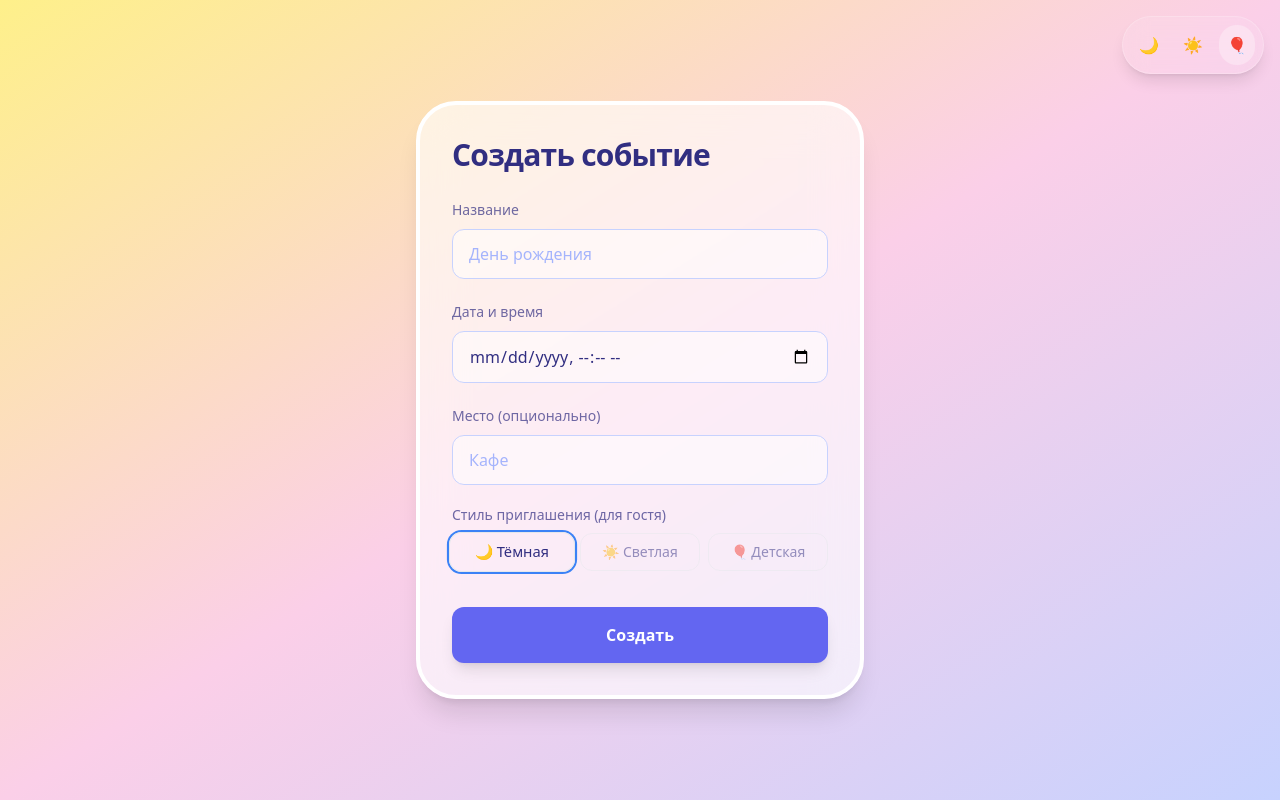
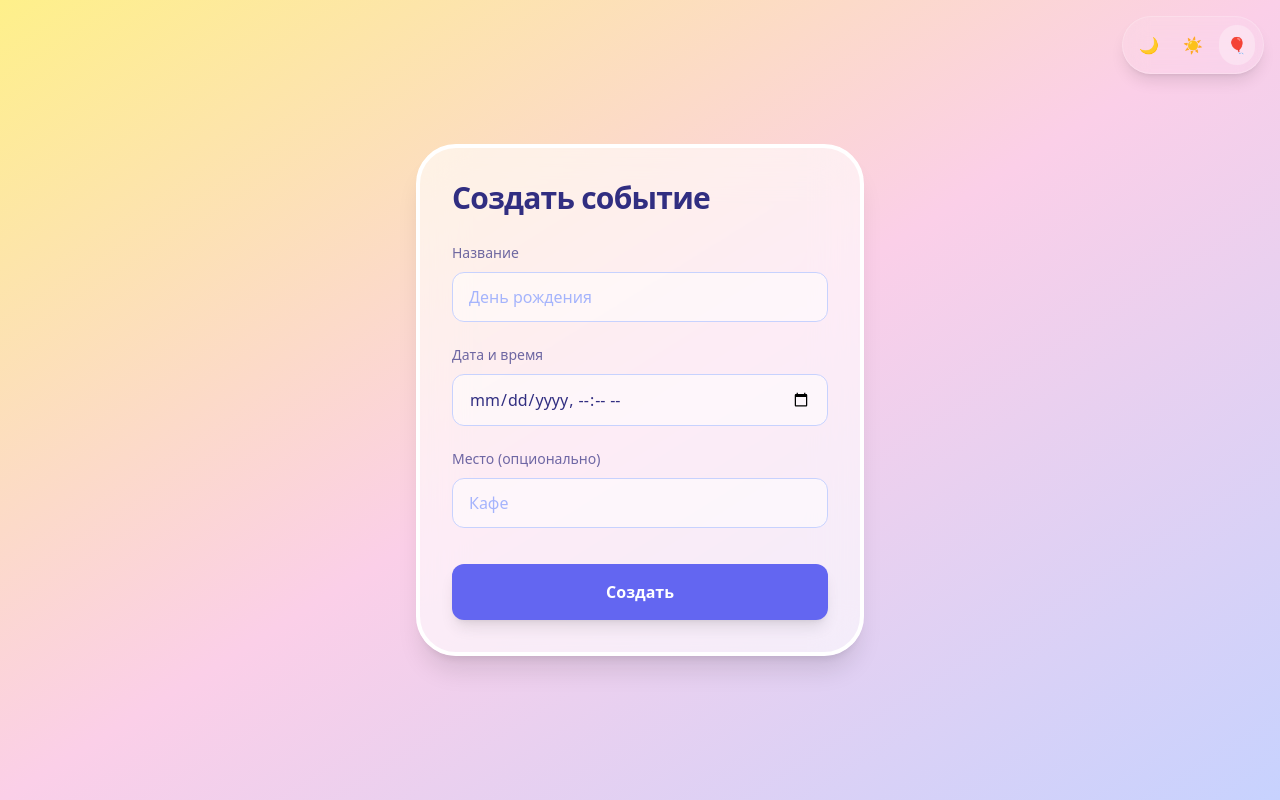
Before and after one commit to bug56rus/zovi-app, a Next.js app in the folder apps/web/: page /admin in a window 1280 px wide. Built offline with nearby package versions, Linux system fonts and the light colour scheme.

Commit message:
feat: add light and kids themes

```diff
--- a/apps/web/app/admin/page.tsx
+++ b/apps/web/app/admin/page.tsx
@@ -58,18 +58,6 @@ export default function CreateEventPage() {
             <input type="text" value={form.location} onChange={e => setForm({...form, location: e.target.value})} className={`w-full mt-2 border rounded-xl px-4 py-3 focus:outline-none transition-colors ${s.input}`} placeholder="Кафе" />
           </div>
 
-          <div>
-            <label className="text-sm opacity-70 mb-2 block">Стиль приглашения (для гостя)</label>
-            <div className="flex gap-2">
-              {['classic', 'light', 'kids'].map((t) => (
-                <button key={t} type="button" onClick={() => { playClick(); setForm({...form, templateId: t}); }}
-                  className={`flex-1 py-2 rounded-xl text-sm border transition-all ${form.templateId === t ? 'ring-2 ring-blue-500 scale-105' : 'opacity-50'}`}>
-                  {t === 'classic' ? '🌙 Тёмная' : t === 'light' ? '☀️ Светлая' : '🎈 Детская'}
-                </button>
-              ))}
-            </div>
-          </div>
-
           <button type="submit" disabled={loading} className={`mt-4 w-full py-4 font-semibold rounded-xl hover:scale-[1.02] active:scale-[0.98] transition-all shadow-lg ${s.btn}`}>
             {loading ? 'Создаем...' : 'Создать'}
           </button>
--- a/apps/web/app/context/ThemeContext.tsx
+++ b/apps/web/app/context/ThemeContext.tsx
@@ -1,4 +1,3 @@
-// apps/web/app/context/ThemeContext.tsx
 'use client';
 
 import { createContext, useContext, useEffect, useState } from 'react';
@@ -11,24 +10,31 @@ interface ThemeContextType {
 }
 
 const ThemeContext = createContext<ThemeContextType>({
-  theme: 'classic',
+  theme: 'kids', // Детская по умолчанию
   setTheme: () => {},
 });
 
 export function ThemeProvider({ children }: { children: React.ReactNode }) {
   const [theme, setThemeState] = useState<Theme>('kids');
+  const [isMounted, setIsMounted] = useState(false); // Защита от гидратации
 
   useEffect(() => {
     const savedTheme = localStorage.getItem('app_theme') as Theme;
     if (savedTheme && ['classic', 'light', 'kids'].includes(savedTheme)) {
       setThemeState(savedTheme);
     }
+    setIsMounted(true);
   }, []);
 
   const setTheme = (newTheme: Theme) => {
     setThemeState(newTheme);
     localStorage.setItem('app_theme', newTheme);
   };
+
+  // Пока не смонтировалось, рендерим детей без контекста, чтобы не было ошибки
+  if (!isMounted) {
+    return <>{children}</>;
+  }
 
   return (
     <ThemeContext.Provider value={{ theme, setTheme }}>
--- a/apps/web/app/globals.css
+++ b/apps/web/app/globals.css
@@ -1,8 +1,3 @@
 @tailwind base;
 @tailwind components;
 @tailwind utilities;
-
-body {
-  background-color: #000;
-  color: #fff;
-}
```
